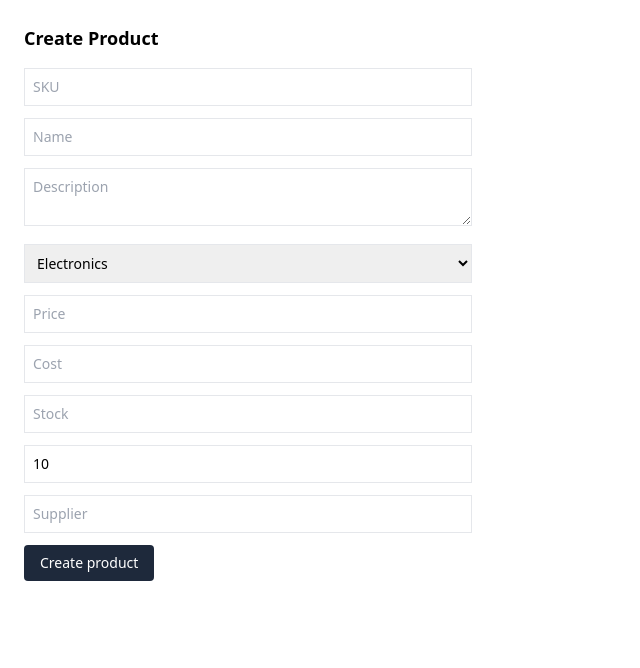
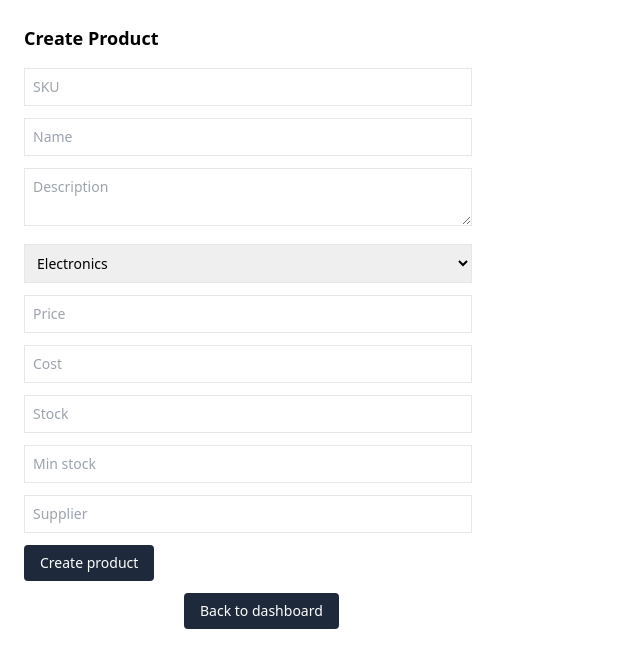
Before and after one commit to JuanSalda91/i.s.t.d-pro-client, a React (Vite) app: page /products/new in a window 1280 px wide. Shown: the top 668 px of the page, without its empty margins (0-640 px from the left). Built offline with nearby package versions, Linux system fonts and the light colour scheme; sample sign-in values are in the browser's storage.

Commit message:
feat: clear form after creating a new product. Button to navigate back to dashboard

```diff
--- a/src/pages/ProductForm.jsx
+++ b/src/pages/ProductForm.jsx
@@ -1,18 +1,24 @@
 import { useState } from 'react';
 import { productApi } from '../api/productApi';
+import { useNavigate } from 'react-router-dom';
 
 export default function ProductCreatePage() {
-  const [form, setForm] = useState({
+
+  const navigate = useNavigate();
+
+  const initialForm = {
     sku: '',
     name: '',
     description: '',
-    category: 'Electronics',
+    category: '',
     price: '',
     cost: '',
     stock: '',
-    minStock: 10,
+    minStock: '',
     supplier: '',
-  });
+  };
+
+  const [form, setForm] = useState(initialForm);
   const [loading, setLoading] = useState(false);
   const [error, setError] = useState('');
   const [success, setSuccess] = useState('');
@@ -41,6 +47,7 @@ export default function ProductCreatePage() {
       setSuccess('Product created successfully');
       // optional: reset form
       // setForm({ ...initialValues });
+      setForm(initialForm);
     } catch (err) {
       const msg =
         err.response?.data?.message || 'Failed to create product';
@@ -48,6 +55,10 @@ export default function ProductCreatePage() {
     } finally {
       setLoading(false);
     }
+  };
+
+  const handleBackToDashboard = () => {
+    navigate('/'); //dashboard route
   };
 
   return (
@@ -144,9 +155,15 @@ export default function ProductCreatePage() {
         <button
           type="submit"
           disabled={loading}
-          className="px-4 py-2 bg-slate-800 text-white text-sm rounded hover:bg-slate-900 disabled:opacity-50"
+          className="px-4 py-2 mr-4 bg-slate-800 text-white text-sm rounded hover:bg-slate-900 disabled:opacity-50"
         >
           {loading ? 'Saving…' : 'Create product'}
+        </button>
+        <button
+          onClick={handleBackToDashboard}
+          className="px-4 py-2 ml-40 bg-slate-800 text-white text-sm rounded hover:bg-slate-900 disabled:opacity-50"
+        >
+          Back to dashboard
         </button>
       </form>
     </div>
```
